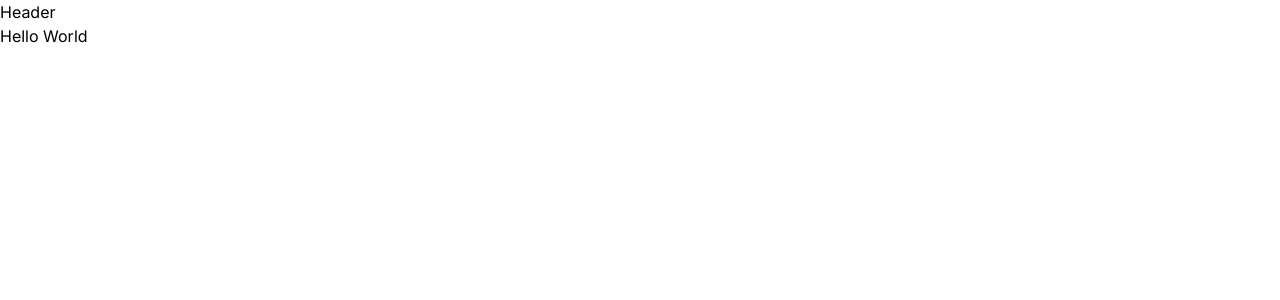
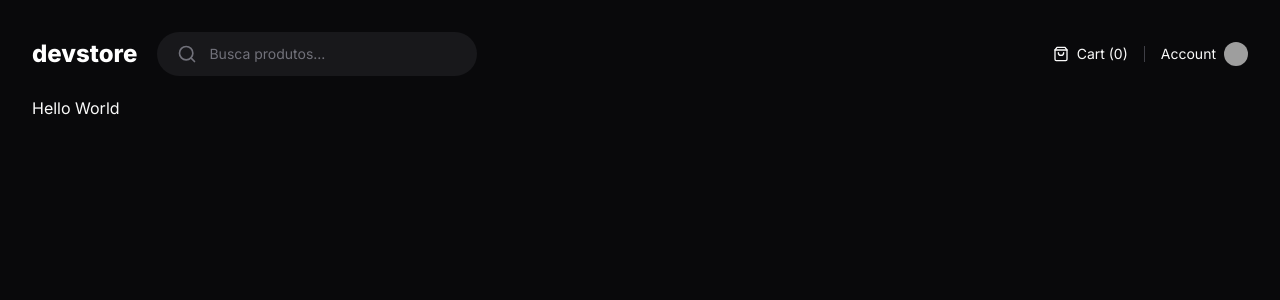
Before and after one commit to 2joliveira/DEVSTORE, a Next.js app: page / in a window 1280 px wide. Shown: the top 300 px of the page. Built offline with nearby package versions, Linux system fonts and the light colour scheme; grey boxes are pictures that could not be loaded.

Commit message:
header component

```diff
--- a/next.config.js
+++ b/next.config.js
@@ -1,4 +1,8 @@
 /** @type {import('next').NextConfig} */
-const nextConfig = {}
+const nextConfig = {
+  images: {
+    domains: ['github.com'],
+  },
+}
 
 module.exports = nextConfig
--- a/package.json
+++ b/package.json
@@ -9,6 +9,7 @@
     "lint": "next lint"
   },
   "dependencies": {
+    "lucide-react": "^0.304.0",
     "next": "14.0.4",
     "react": "^18",
     "react-dom": "^18"
--- a/src/app/(store)/(home)/loading.tsx
+++ b/src/app/(store)/(home)/loading.tsx
@@ -1,3 +1,3 @@
 export default function HomeLoading() {
-  return <p>Carregando...</p>;
+  return <p>Carregando...</p>
 }
--- a/src/app/(store)/(home)/page.tsx
+++ b/src/app/(store)/(home)/page.tsx
@@ -1,5 +1,5 @@
 export default async function Home() {
-  await new Promise((resolve) => setTimeout(resolve, 2000));
+  await new Promise((resolve) => setTimeout(resolve, 2000))
 
-  return <h1>Hello World</h1>;
+  return <h1>Hello World</h1>
 }
--- a/src/app/(store)/layout.tsx
+++ b/src/app/(store)/layout.tsx
@@ -1,11 +1,11 @@
-import { Header } from "@/components/header";
-import { ReactNode } from "react";
+import { Header } from '@/components/header'
+import { ReactNode } from 'react'
 
 export default function StoreLayout({ children }: { children: ReactNode }) {
   return (
-    <div>
+    <div className="mx-auto grid min-h-screen w-full max-w-[1600px] grid-rows-app gap-5 p-8">
       <Header />
       {children}
     </div>
-  );
+  )
 }
--- a/src/app/(store)/search/loading.tsx
+++ b/src/app/(store)/search/loading.tsx
@@ -1,3 +1,3 @@
 export default function SearchLoading() {
-  return <p>Carregando Busca...</p>;
+  return <p>Carregando Busca...</p>
 }
--- a/src/app/(store)/search/page.tsx
+++ b/src/app/(store)/search/page.tsx
@@ -1,5 +1,5 @@
 export default async function Search() {
-  await new Promise((resolve) => setTimeout(resolve, 2000));
+  await new Promise((resolve) => setTimeout(resolve, 2000))
 
-  return <h1>Hello Busca</h1>;
+  return <h1>Hello Busca</h1>
 }
--- a/src/app/layout.tsx
+++ b/src/app/layout.tsx
@@ -1,21 +1,21 @@
-import type { Metadata } from "next";
-import { Inter } from "next/font/google";
-import "./globals.css";
+import type { Metadata } from 'next'
+import { Inter } from 'next/font/google'
+import './globals.css'
 
-const inter = Inter({ subsets: ["latin"], variable: "--font-inter" });
+const inter = Inter({ subsets: ['latin'], variable: '--font-inter' })
 
 export const metadata: Metadata = {
-  title: "devstore",
-};
+  title: 'devstore',
+}
 
 export default function RootLayout({
   children,
 }: {
-  children: React.ReactNode;
+  children: React.ReactNode
 }) {
   return (
     <html className={inter.variable} lang="pt">
-      <body>{children}</body>
+      <body className="bg-zinc-950 text-zinc-50 antialiased">{children}</body>
     </html>
-  );
+  )
 }
--- a/src/components/header.tsx
+++ b/src/components/header.tsx
@@ -1,3 +1,44 @@
+import Link from 'next/link'
+import { Search, ShoppingBag } from 'lucide-react'
+import Image from 'next/image'
+
 export function Header() {
-  return <div>Header</div>;
+  return (
+    <div className="flex items-center justify-between">
+      <div className="flex items-center gap-5">
+        <Link href="/" className="text-2xl font-extrabold text-white">
+          devstore
+        </Link>
+
+        <form className="flex w-[320px] items-center gap-3 rounded-full bg-zinc-900 px-5 py-3 ring-zinc-700">
+          <Search className="w-5 h-5 text-zinc-500" />
+
+          <input
+            placeholder="Busca produtos..."
+            className="flex-1 bg-transparent text-sm outline-none placeholder:text-zinc-500"
+          />
+        </form>
+      </div>
+
+      <div className="flex items-center gap-4">
+        <div className="flex items-center gap-2">
+          <ShoppingBag className="h-4 w-4" />
+          <span className="text-sm">Cart (0)</span>
+        </div>
+
+        <div className="w-px h-4 bg-zinc-700" />
+
+        <Link href="/" className="flex items-center gap-2 hover:underline">
+          <span className="text-sm">Account</span>
+          <Image
+            src="https://github.com/diego3g.png"
+            alt=""
+            width={24}
+            height={24}
+            className="h-6 w-6 rounded-full"
+          />
+        </Link>
+      </div>
+    </div>
+  )
 }
--- a/tailwind.config.ts
+++ b/tailwind.config.ts
@@ -1,16 +1,20 @@
-import type { Config } from "tailwindcss";
+import type { Config } from 'tailwindcss';
 
 const config: Config = {
   content: [
-    "./src/pages/**/*.{js,ts,jsx,tsx,mdx}",
-    "./src/components/**/*.{js,ts,jsx,tsx,mdx}",
-    "./src/app/**/*.{js,ts,jsx,tsx,mdx}",
+    './src/pages/**/*.{js,ts,jsx,tsx,mdx}',
+    './src/components/**/*.{js,ts,jsx,tsx,mdx}',
+    './src/app/**/*.{js,ts,jsx,tsx,mdx}',
   ],
   theme: {
     fontFamily: {
-      sans: "var(--font-inter)",
+      sans: 'var(--font-inter)',
+    },
+    gridTemplateRows: {
+      app: 'min-content max-content',
     },
   },
   plugins: [],
-};
-export default config;
+}
+
+export default config
```
Also changed, not shown: 1 other file (tests, documents, lock files or other folders).
